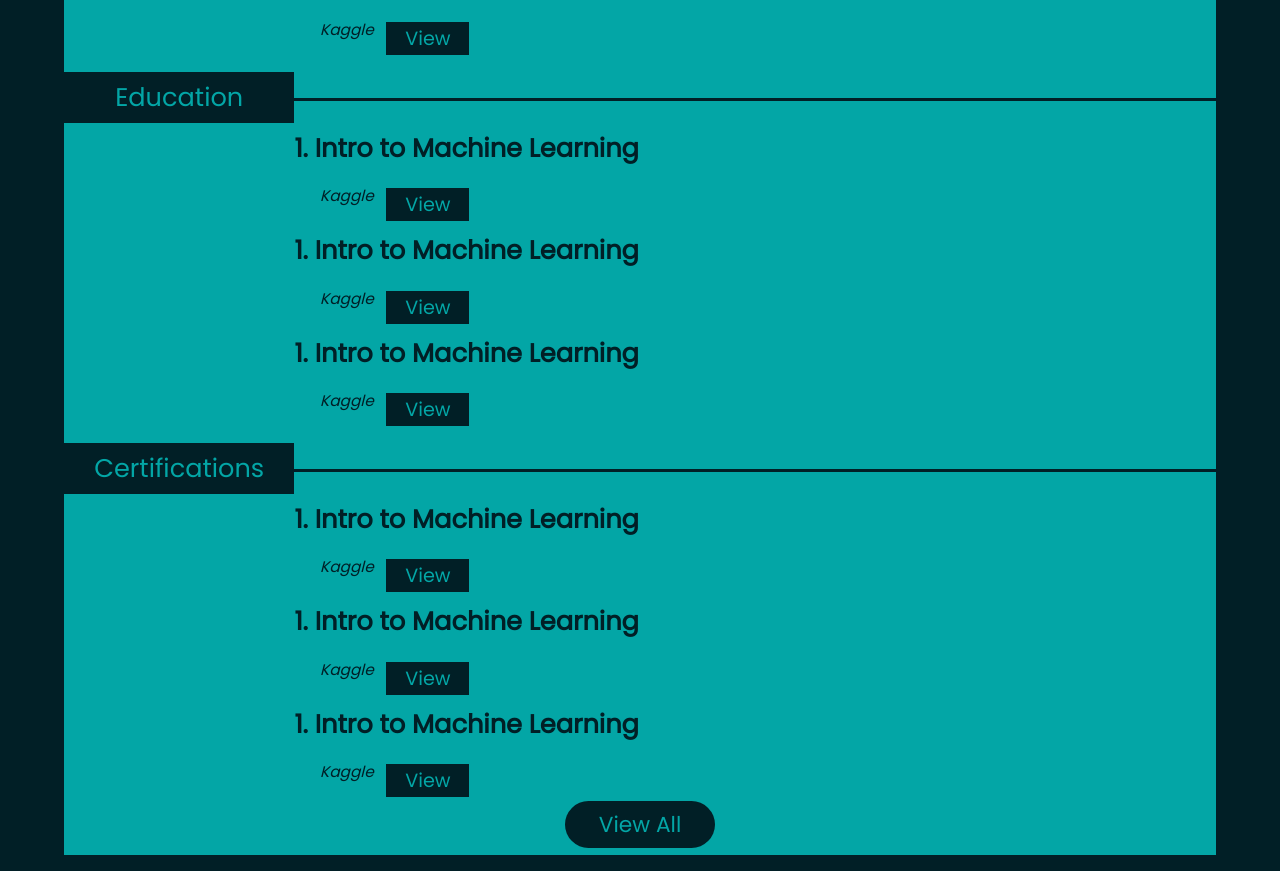
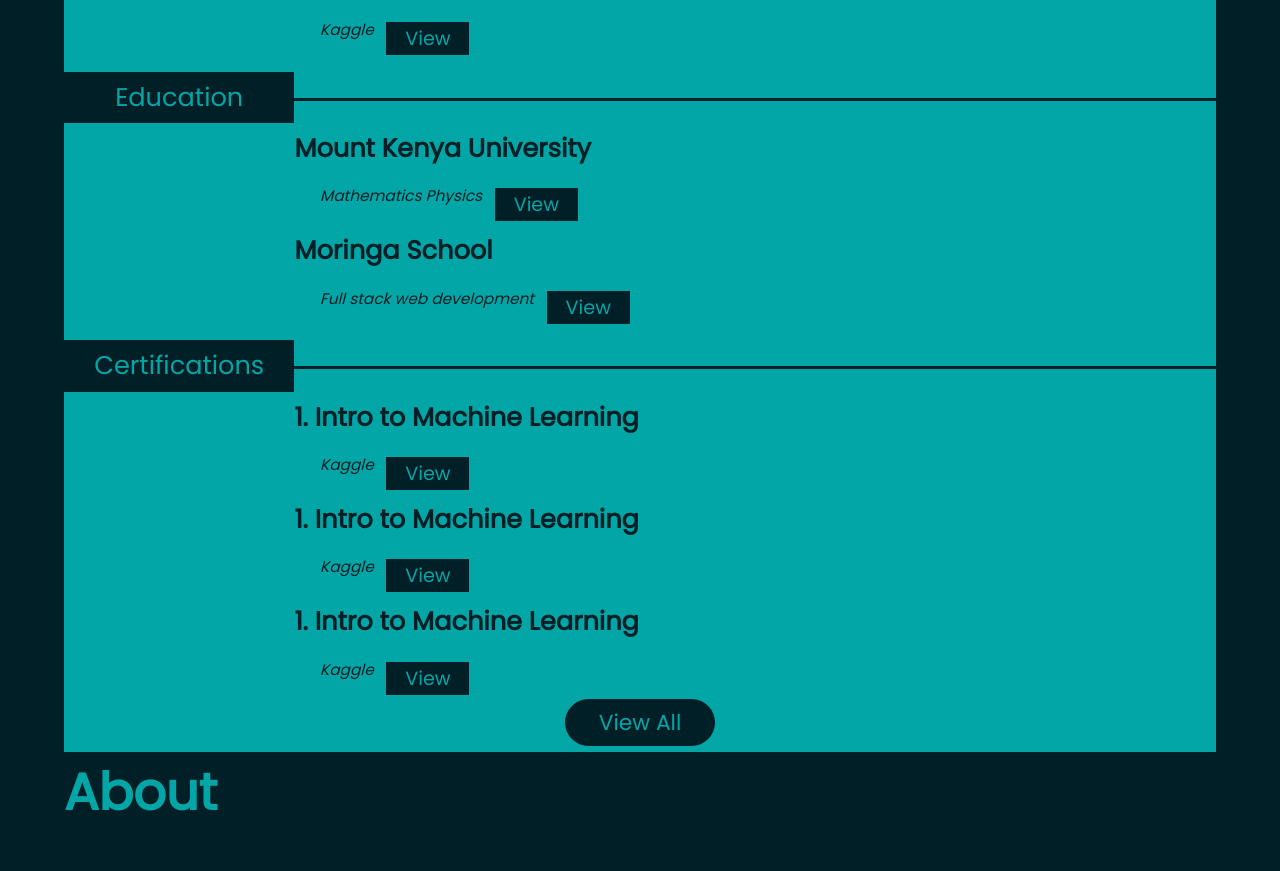
Before and after one commit to MokuaEnock/moku, a React (Create React App) app: page / in a window 1280 px wide. Shown: the part 2071-2942 px from the top of the page. Built offline with nearby package versions, Linux system fonts and the light colour scheme.

Commit message:
rebder education data

```diff
--- a/src/components/education/education.js
+++ b/src/components/education/education.js
@@ -1,8 +1,9 @@
 import "./education.css";
 import Cert from "./data";
+import Edus from "./edu";
 
 export default function Education() {
-  console.log(Cert);
+  console.log(Edus);
 
   let Certifications = Cert.map((e) => {
     return (
@@ -15,6 +16,16 @@ export default function Education() {
     );
   });
 
+  let Education = Edus.map((e) => {
+    return (
+      <span key={e.id}>
+        <span className="span-title">{e.institution}</span>
+        <span className="orga">
+          <i className="slant">{e.major}</i> <button>View</button>
+        </span>
+      </span>
+    );
+  });
   return (
     <section id="edu">
       <header id="edu-header">Experience</header>
@@ -47,7 +58,7 @@ export default function Education() {
       <div id="educ">
         <span className="title">Education</span>
         <div className="edu-body">
-          <span>
+          {/* <span>
             <span className="span-title">1. Intro to Machine Learning</span>
             <span className="orga">
               <i className="slant">Kaggle</i> <button>View</button>
@@ -64,7 +75,8 @@ export default function Education() {
             <span className="orga">
               <i className="slant">Kaggle</i> <button>View</button>
             </span>
-          </span>
+          </span> */}
+          {Education}
         </div>
       </div>
 
```
